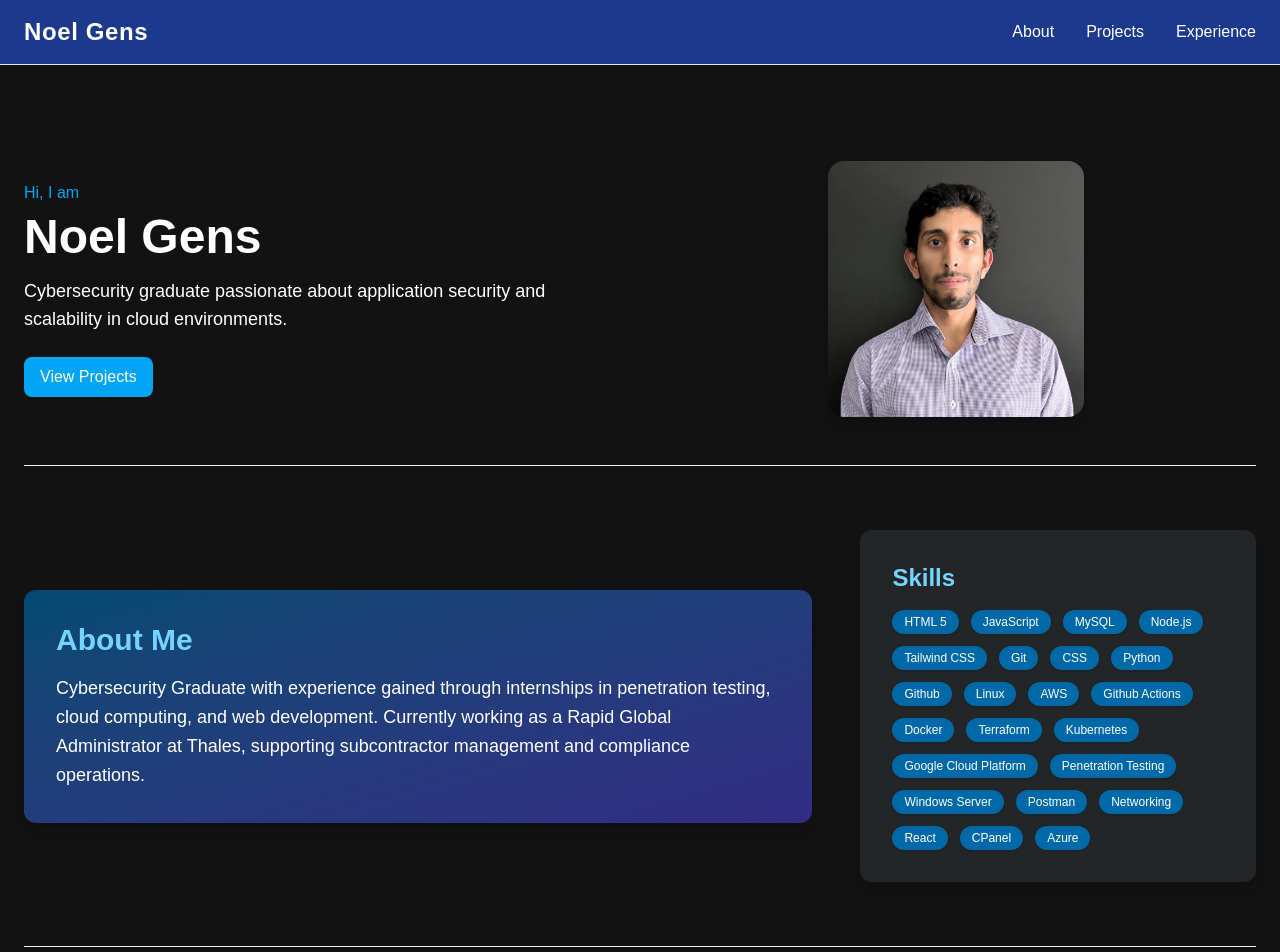
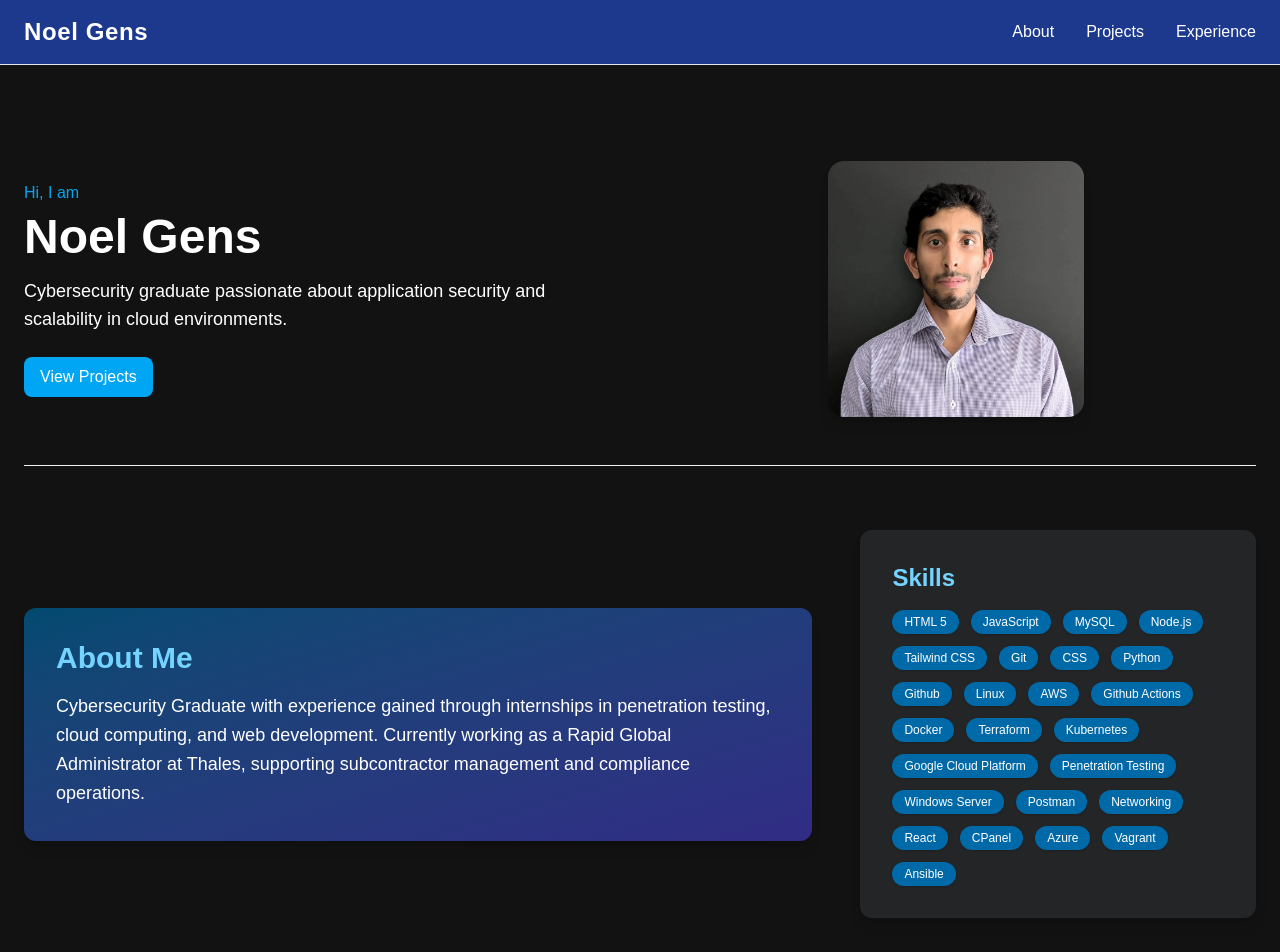
Before and after one commit to noeleon21/personal-porfolio, a Next.js app: page /personal-porfolio/ in a window 1280 px wide. Shown: the top 952 px of the page. Built offline with nearby package versions, Linux system fonts and the light colour scheme.

Commit message:
updated skills

```diff
--- a/src/Sections/About.tsx
+++ b/src/Sections/About.tsx
@@ -16,7 +16,7 @@ export default function About(){
         {[
           "HTML 5", "JavaScript", "MySQL", "Node.js", "Tailwind CSS", "Git",
           "CSS", "Python", "Github", "Linux", "AWS", "Github Actions",
-          "Docker", "Terraform", "Kubernetes", "Google Cloud Platform", "Penetration Testing", "Windows Server", "Postman", "Networking", "React", "CPanel", "Azure"
+          "Docker", "Terraform", "Kubernetes", "Google Cloud Platform", "Penetration Testing", "Windows Server", "Postman", "Networking", "React", "CPanel", "Azure" , "Vagrant", "Ansible"
         ].map(skill => (
           <span
             key={skill}
```
